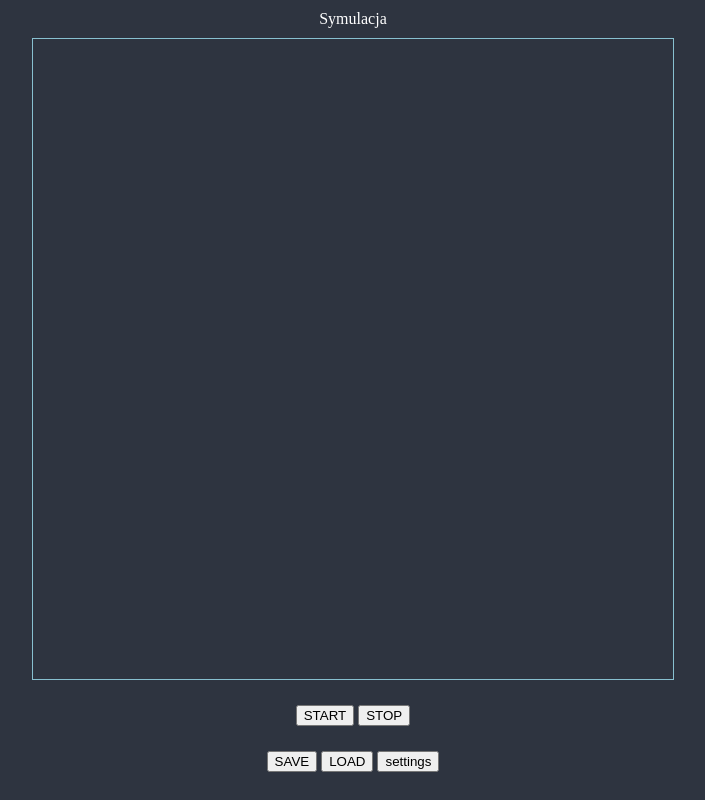
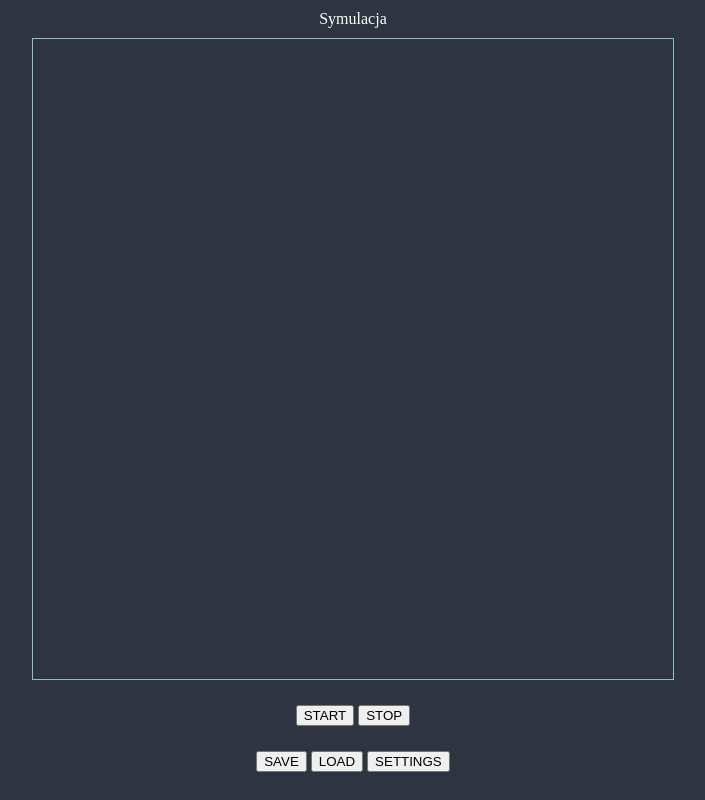
Before and after one commit to c-a-v-a/to-simulation, a plain HTML site: page index.html in a window 1280 px wide. Shown: the whole page, without its empty margins (287-992 px from the left). Drawn offline with Linux system fonts and the light colour scheme.

Commit message:
Update index.html

```diff
--- a/index.html
+++ b/index.html
@@ -40,7 +40,7 @@
     <div class="buttons">
     <button id="save-button">SAVE</button>
     <button id="load-button">LOAD</button>
-    <button id="settings-button">settings</button>
+    <button id="settings-button">SETTINGS</button>
   </div>
   <script src="./index.js" type="module"></script>
 </body>
```
